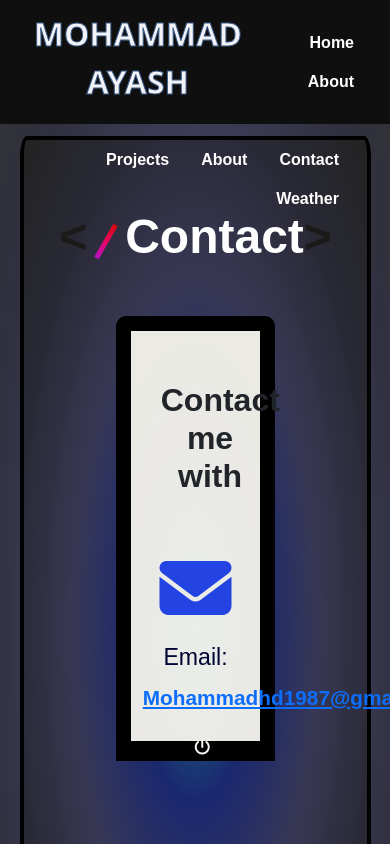
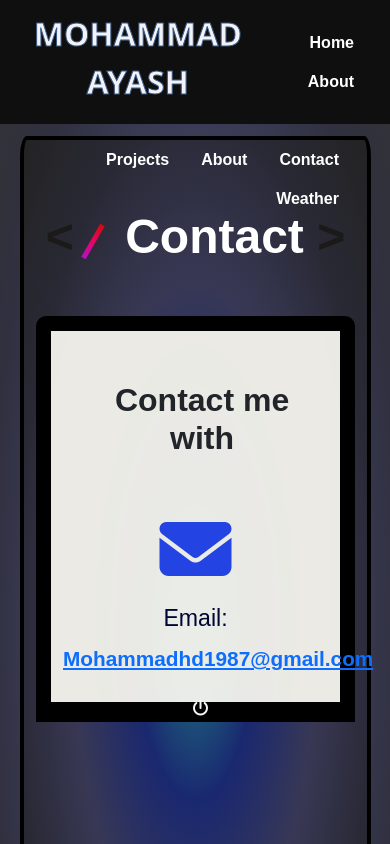
Before and after one commit to M-ayash/Portfolio, a Vue app: page /contact in a window 390 px wide. Shown: the top 844 px of the page. Built offline with nearby package versions, Linux system fonts and the light colour scheme.

Commit message:
bug fix3

```diff
--- a/src/App.vue
+++ b/src/App.vue
@@ -127,9 +127,13 @@ export default {
     margin-bottom: 9px;
   }
 }
+
   @media (max-width: 360px) {
   #app {
     font: 0.5em sans-serif;
+  }
+  .page-title{
+    margin-top: 20px;
   }
   .page-title h1 span {
     padding: 4px 24px 0 0;
--- a/src/components/ContactSection.vue
+++ b/src/components/ContactSection.vue
@@ -1,7 +1,7 @@
 <template>
   <section class="contact" id="contact">
     <div class="page-title">
-        <h1><span></span>Contact</h1>
+        <h1><span></span> Contact </h1>
     </div>
     <div class="contact-content ">
       <h2 class="contact-title">Contact me with</h2>
@@ -76,6 +76,9 @@ export default {
     font-size: 2em;
     padding: 2px;
   }
+  .contact-content{
+    width: 100%;
+  }
 
 }
 @media (max-width: 576px) {
--- a/src/components/CurriculumVitae.vue
+++ b/src/components/CurriculumVitae.vue
@@ -153,7 +153,7 @@
 }
 /*/////////////*/
 .cv-left {
-  min-height: 100vh;
+  min-height: 95vh;
   width: 40%;
   float: left;
   background-color: rgb(57, 90, 135);
@@ -233,6 +233,12 @@
     width: 100%;
   }
 }
+@media (max-width: 480px) {
+  .cv-left,.cv-right{
+    width: 100%;
+  }
+
+}
 @media print {
   .cv {
     min-height: 90%;
```
